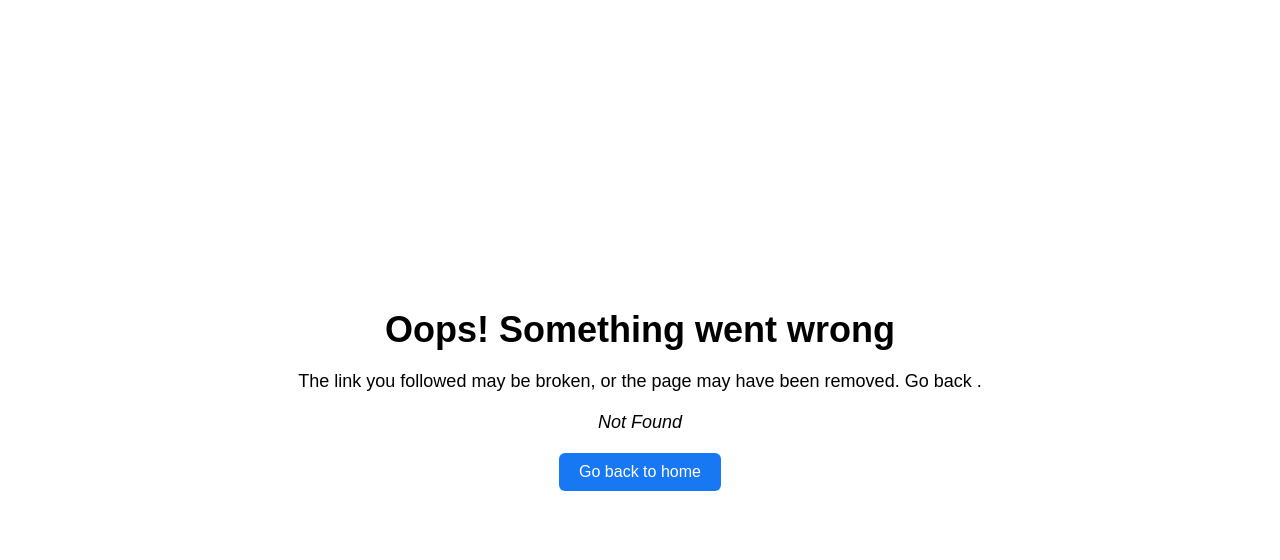
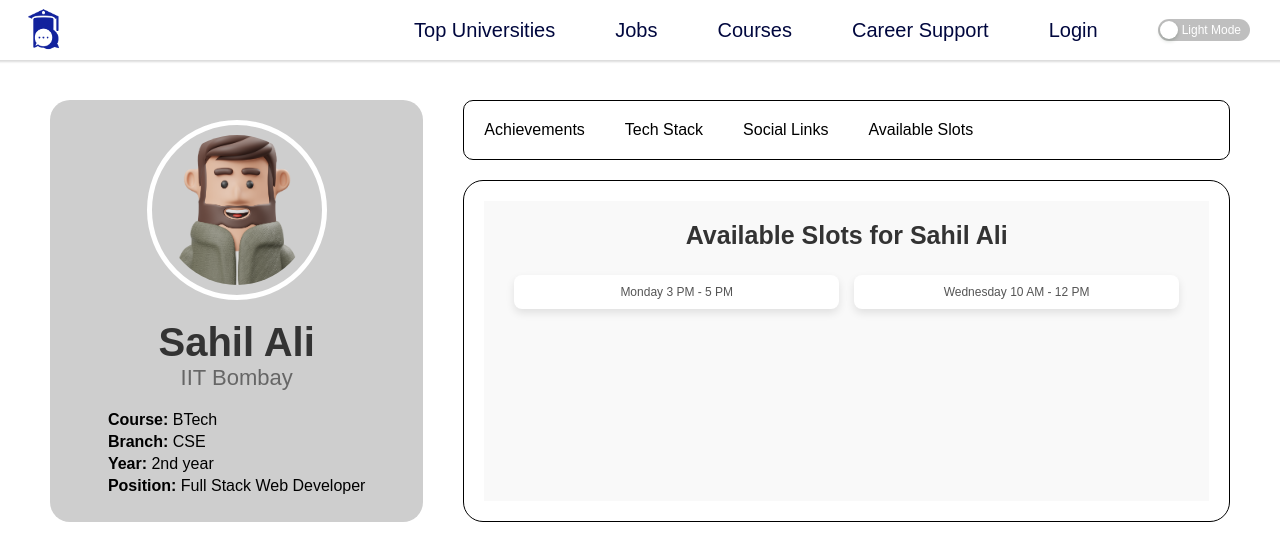
Before and after one commit to Counselllor/Counsellor-Web, a React (Vite) app: page /student/1/1/available-slots in a window 1280 px wide. Before the commit this address had no page. Shown: the top 560 px of the page. Built offline with nearby package versions, Linux system fonts and the light colour scheme; a web font is replaced by a local one.

Commit message:
added student available slots

```diff
--- /dev/null
+++ b/src/components/Student/Slots.css
@@ -0,0 +1,50 @@
+.slots-container {
+  padding: 2rem;
+  background-color: #f9f9f9;
+  text-align: center;
+  min-height: 300px;
+}
+
+.slots-title {
+  font-size: 2.5rem;
+  margin-bottom: 1.5rem;
+  color: #333;
+}
+
+.slots-grid {
+  display: grid;
+  grid-template-columns: repeat(auto-fit, minmax(150px, 1fr));
+  gap: 1.5rem;
+  padding: 1rem;
+}
+
+.slot-item {
+  background-color: #fff;
+  border-radius: 8px;
+  padding: 1rem;
+  box-shadow: 0 4px 8px rgba(0, 0, 0, 0.1);
+  transition: transform 0.3s ease;
+}
+
+.slot-item:hover {
+  transform: translateY(-5px);
+}
+
+.slot-time {
+  font-size: 1.2rem;
+  color: #555;
+}
+
+@media (max-width: 768px) {
+  .slots-title {
+    font-size: 2rem;
+  }
+
+  .slot-item {
+    padding: 0.75rem;
+  }
+
+  .slot-time {
+    font-size: 1rem;
+  }
+}
--- /dev/null
+++ b/src/components/Student/Slots.jsx
@@ -0,0 +1,31 @@
+import React from 'react';
+import { useParams } from 'react-router-dom';
+import './Slots.css'; // Import the CSS for styling
+import studentData from '../CollegePage/students.json';
+
+const Slots = () => {
+  const { id } = useParams(); // Get the student ID from the URL
+
+  const student = studentData.find(student => student.id === parseInt(id)); // Find the student by ID
+
+  if (!student) {
+    return <div className="slots-container">Student not found</div>;
+  }
+
+  const availableSlots = student.availableSlots;
+
+  return (
+    <div className="slots-container">
+      <h2 className="slots-title">Available Slots for {student.name}</h2>
+      <div className="slots-grid">
+        {availableSlots.map((slot, index) => (
+          <div className="slot-item" key={index}>
+            <span className="slot-time">{slot}</span>
+          </div>
+        ))}
+      </div>
+    </div>
+  );
+};
+
+export default Slots;
--- a/src/index.jsx
+++ b/src/index.jsx
@@ -34,6 +34,7 @@ import Achievements from "./components/Student/Achievements";
 import StudentDefault from "./components/Student/StudentDefault";
 import TechStack from "./components/Student/TechStack";
 import SocialLinks from "./components/Student/SoicalLinks";
+import Slots from "./components/Student/Slots";
 
 const router = createBrowserRouter([
   {
@@ -146,6 +147,10 @@ const router = createBrowserRouter([
             path: "social-links",
             element: <SocialLinks />,
           },
+          {
+            path: "available-slots",
+            element: <Slots />,
+          },
         ],
       },
       {
```
